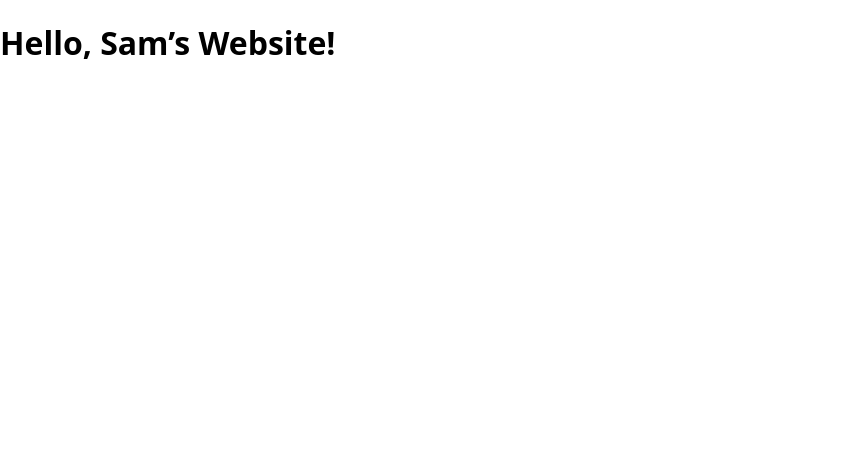
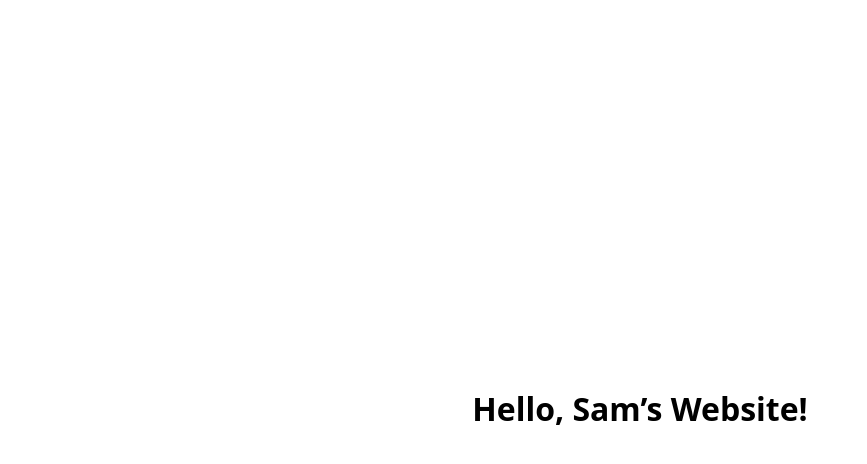
Before and after one commit to PufyBee/SamsWebsite, a Next.js app: page / in a window 1280 px wide. Shown: the top 464 px of the page, without its empty margins (0-867 px from the left). Built offline with nearby package versions, Linux system fonts and the light colour scheme.

Commit message:
chore: remove global CSS and use inline styles

```diff
--- a/pages/_app.js
+++ b/pages/_app.js
@@ -1,5 +1,4 @@
-// pages/_app.js
-import '../styles/globals.css'
+
 
 export default function App({ Component, pageProps }) {
   return <Component {...pageProps} />
--- a/pages/index.js
+++ b/pages/index.js
@@ -1,7 +1,15 @@
+// pages/index.js
 export default function Home() {
   return (
-    <main className="flex items-center justify-center h-screen bg-gray-50">
-      <h1 className="text-4xl font-bold">Hello, Sam’s Website!</h1>
+    <main style={{
+      display: 'flex',
+      alignItems: 'center',
+      justifyContent: 'center',
+      height: '100vh',
+      margin: 0,
+      fontFamily: 'system-ui, sans-serif'
+    }}>
+      <h1>Hello, Sam’s Website!</h1>
     </main>
-  )
+  );
 }
```
